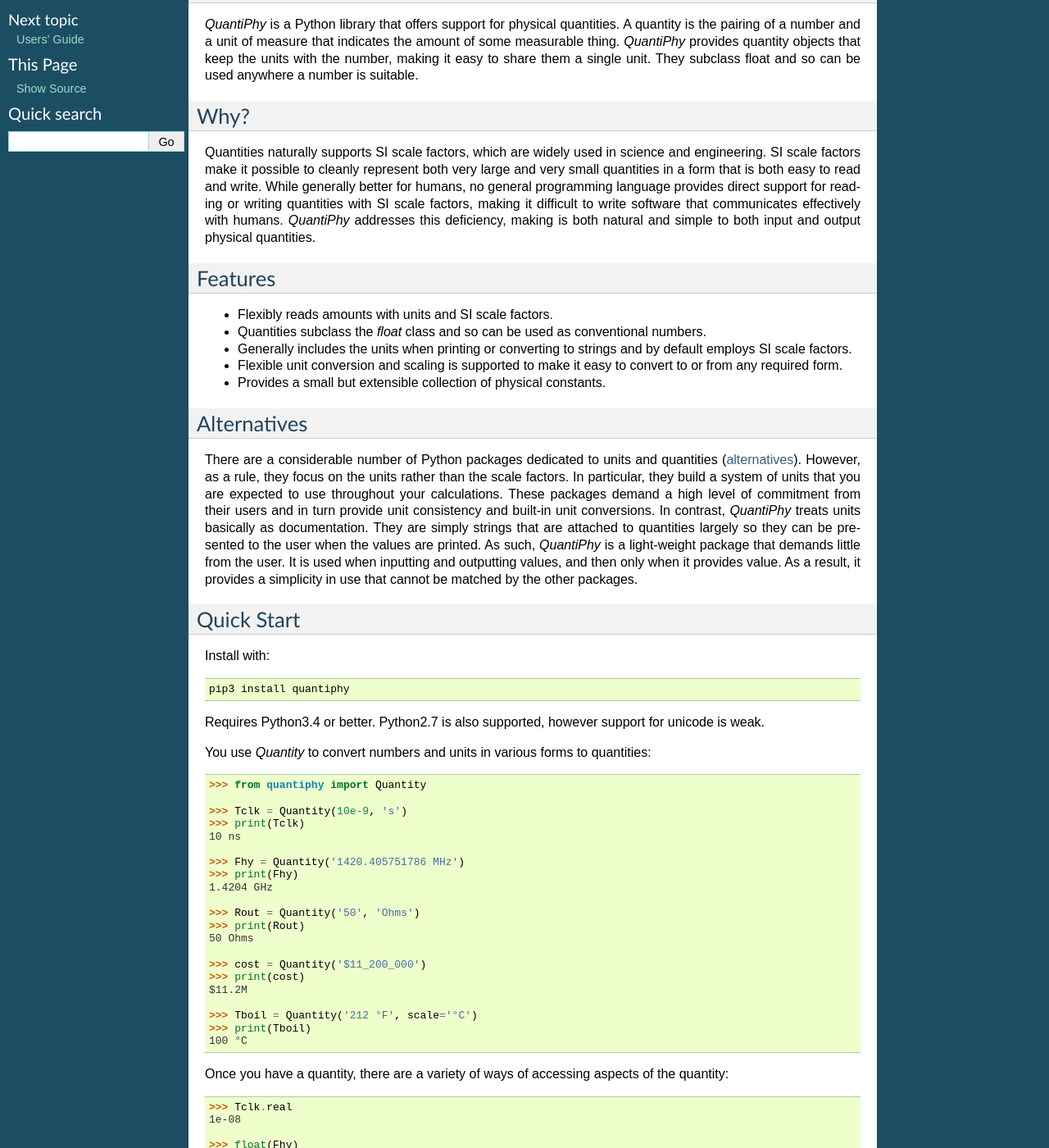
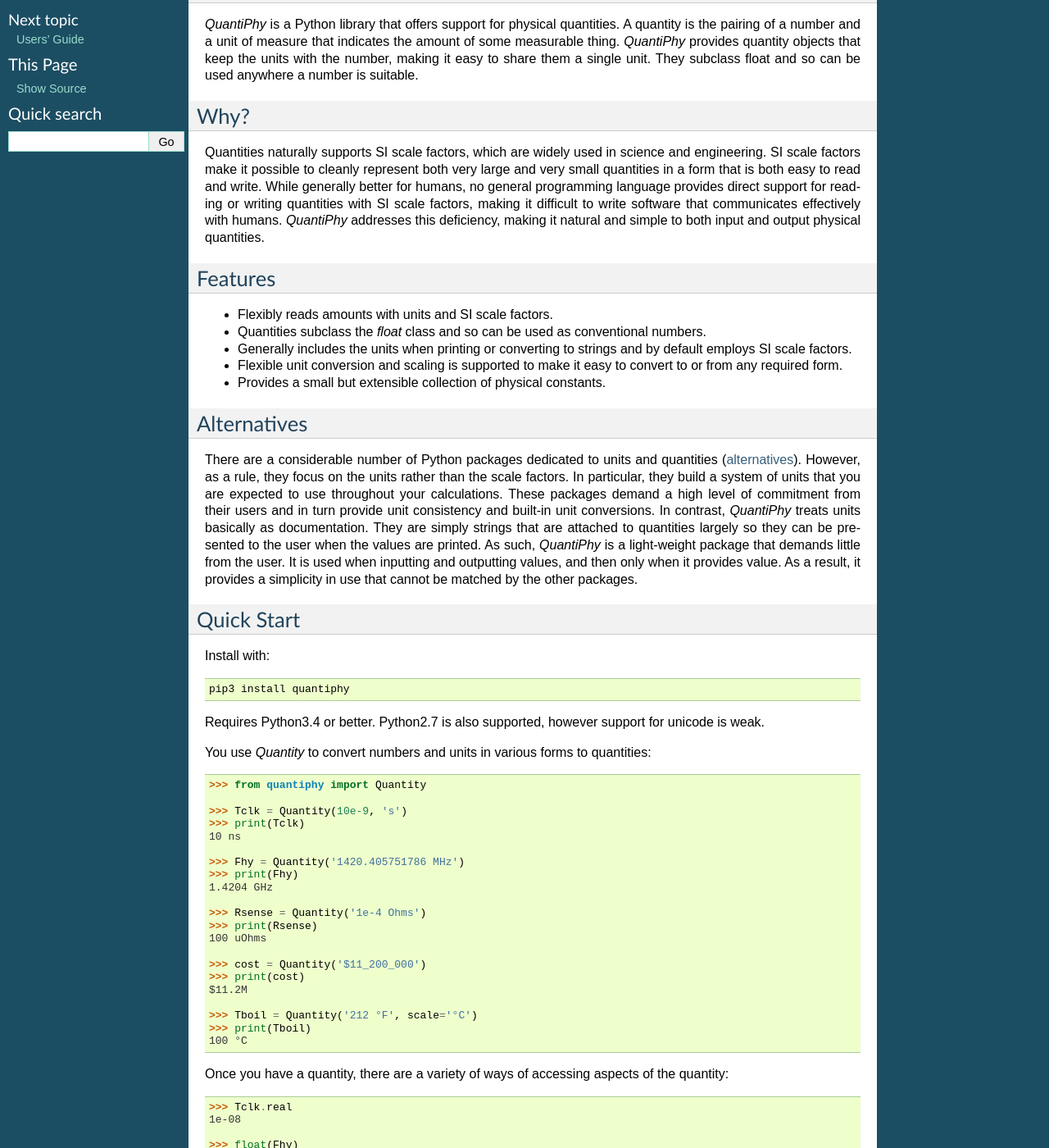
Before and after one commit to KenKundert/quantiphy, a Sphinx documentation site: the page built from doc/index.rst, in a window 1280 px wide and 1400 px high, scrolled down 199 px. Shown: the whole window at 82% size. Built offline with Sphinx 7.4.7, drawn with Linux system fonts in a browser that asks for light colours.

Commit message:
Small tweaks to documentation.

```diff
--- a/doc/index.rst
+++ b/doc/index.rst
@@ -27,7 +27,7 @@
 write.  While generally better for humans, no general programming language
 provides direct support for reading or writing quantities with SI scale factors,
 making it difficult to write software that communicates effectively with humans.
-*QuantiPhy* addresses this deficiency, making is both natural and simple to both
+*QuantiPhy* addresses this deficiency, making it natural and simple to both
 input and output physical quantities.
 
 
@@ -85,9 +85,9 @@
    >>> print(Fhy)
    1.4204 GHz
 
-   >>> Rout = Quantity('50', 'Ohms')
-   >>> print(Rout)
-   50 Ohms
+   >>> Rsense = Quantity('1e-4 Ohms')
+   >>> print(Rsense)
+   100 uOhms
 
    >>> cost = Quantity('$11_200_000')
    >>> print(cost)
@@ -111,7 +111,7 @@
    >>> 2*cost
    22400000.0
 
-   >>> Rout.units
+   >>> Rsense.units
    'Ohms'
 
    >>> str(Tboil)
--- a/doc/releases.rst
+++ b/doc/releases.rst
@@ -23,5 +23,6 @@
 1.4 (2017-07-??):
     - created formal documentation
     - enhanced label_fmt to accept {V}
+    - allow quantity to be passed as value to Quantity
     - replaced add_to_namespace with extract
     - raise NameError rather than Assertion for unknown preferences
```
Also changed, not shown: README.rst (+5 -5 lines), doc/user.rst (+8 -8 lines).
